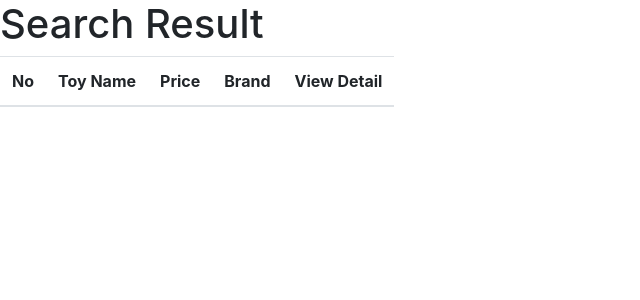
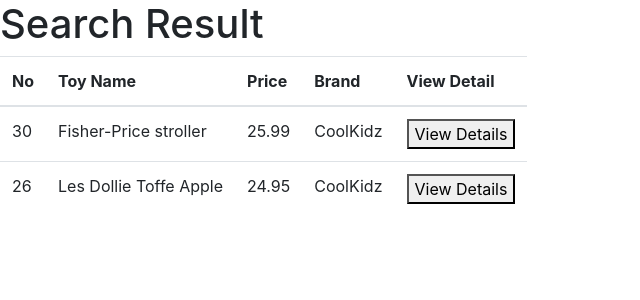
Before and after one commit to SCK-SEAL-TEAM-One/ecommerce-shopping-frontend, a React (Create React App) app: page /result in a window 1280 px wide. Shown: the top 300 px of the page, without its empty margins (0-640 px from the left). Built offline with nearby package versions, Linux system fonts and the light colour scheme.

Commit message:
[Edited] แก้ไขหน้า Product list

```diff
--- a/package.json
+++ b/package.json
@@ -8,6 +8,7 @@
     "@testing-library/user-event": "^7.2.1",
     "bootstrap": "^4.4.1",
     "cypress": "^3.8.3",
+    "query-string": "^6.10.1",
     "react": "^16.12.0",
     "react-dom": "^16.12.0",
     "react-dropdown": "^1.6.4",
--- a/src/pages/result/index.js
+++ b/src/pages/result/index.js
@@ -1,13 +1,48 @@
-import React from 'react';
+import React, {Component} from 'react';
 import ResultRow from './row';
+import queryString from 'query-string'
 
-function Result(props) {
-  console.log(props)
+class Result extends Component {
+
+  constructor(props){
+    super(props)
+    this.state ={
+      products: [],
+    }
+    // this.fetchRow(props);
+  }
+
+  componentDidMount() {
+    this.fetchRow(this.props)
+ }
+  fetchRow(params) {
+    const values = queryString.parse(params.location.search)
+
+    // fetch(`http://localhost/api/v1/products?age_id=${encodeURIComponent(values.age)}&gerder_id=${encodeURIComponent(values.gender)}`, {
+    //   method: "GET",
+    // })
+
+    this.setState({ products: [
+      {
+        id: '30',
+        name: 'Fisher-Price stroller',
+        price: '25.99',
+        brand: 'CoolKidz'
+      },
+      {
+        id: '26',
+        name: 'Les Dollie Toffe Apple',
+        price: '24.95',
+        brand: 'CoolKidz'
+      }
+    ]})
+
+  }
+
+  render() {
     return (
       <div id="result" className="table">
         <h1 id="txt_result">Search Result</h1>
-          {/* {props.match.params.gender}
-            {props.match.params.age} */}
         <table>
             <thead>
 
@@ -21,14 +56,13 @@ function Result(props) {
             </thead>
             <tbody>
 
+              {this.state.products.map((product) => <ResultRow item={product} />)}
 
-            {/* {props.result.map((item, key) =>
-              <ResultRow item={item}></ResultRow>
-            )} */}
             </tbody>
         </table>
       </div>
     );
   }
+}
 
 export default Result;
--- a/src/pages/result/row.js
+++ b/src/pages/result/row.js
@@ -1,15 +1,26 @@
 import React from 'react';
+import {
+    BrowserRouter as Router,
+    Switch,
+    Route,
+    Link,
+    useRouteMatch,
+    useParams
+  } from "react-router-dom";
 
 function ResultRow(props) {
   return (
-
     <tr>
-                  <td>{this.props.item.id}</td>
-                  <td>{this.props.item.name}</td>
-                  <td>{this.props.item.price}</td>
-                  <td>{this.props.item.brand}</td>
-                  <td></td>
-              </tr>
+        <td>{props.item.id}</td>
+        <td>{props.item.name}</td>
+        <td>{props.item.price}</td>
+        <td>{props.item.brand}</td>
+        <td>
+        <Link to={`/detail?id=${props.item.id}`}>
+        <button id={`btn_product_detail_${props.item.id}`}>View Details</button>
+        </Link>
+        </td>
+    </tr>
   );
 }
 
```
Also changed, not shown: 1 other file (tests, documents, lock files or other folders). Lines whose indentation alone changed are shown as unchanged.
